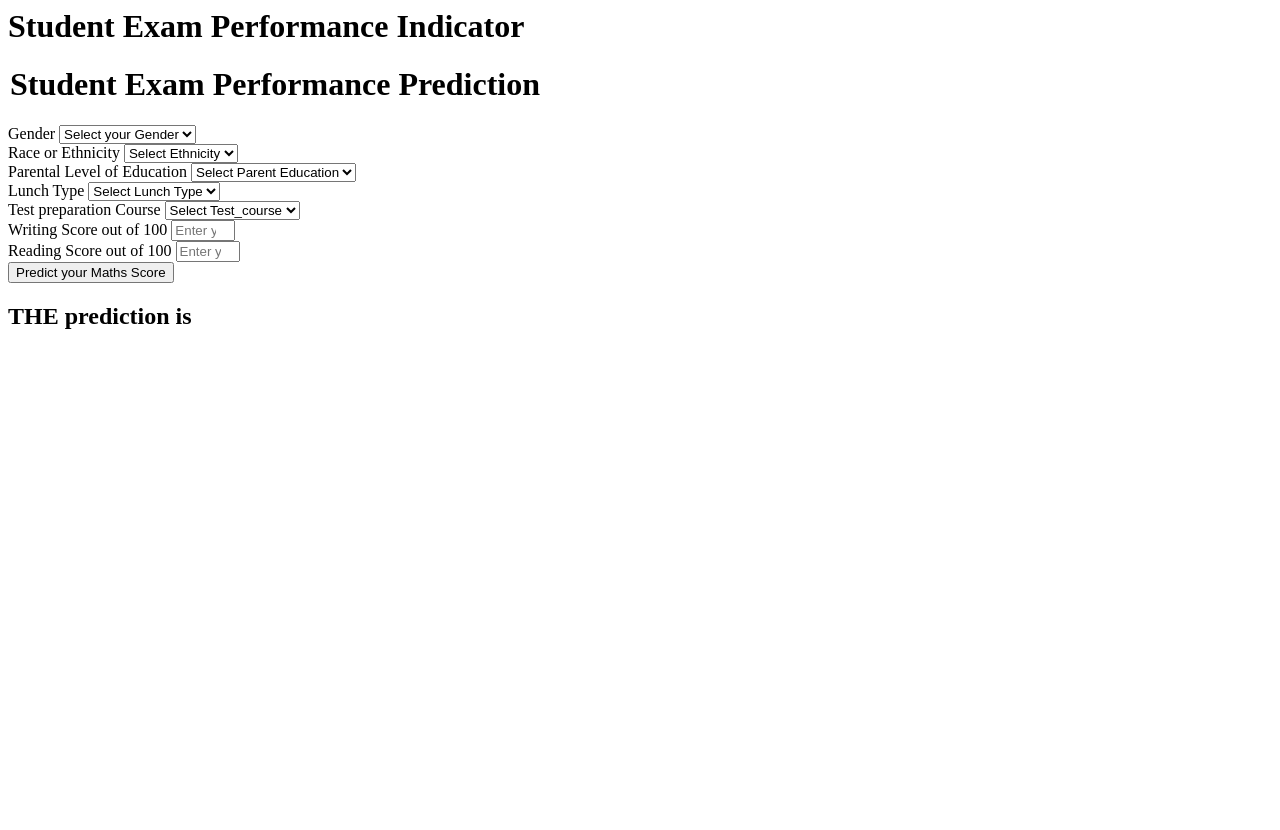
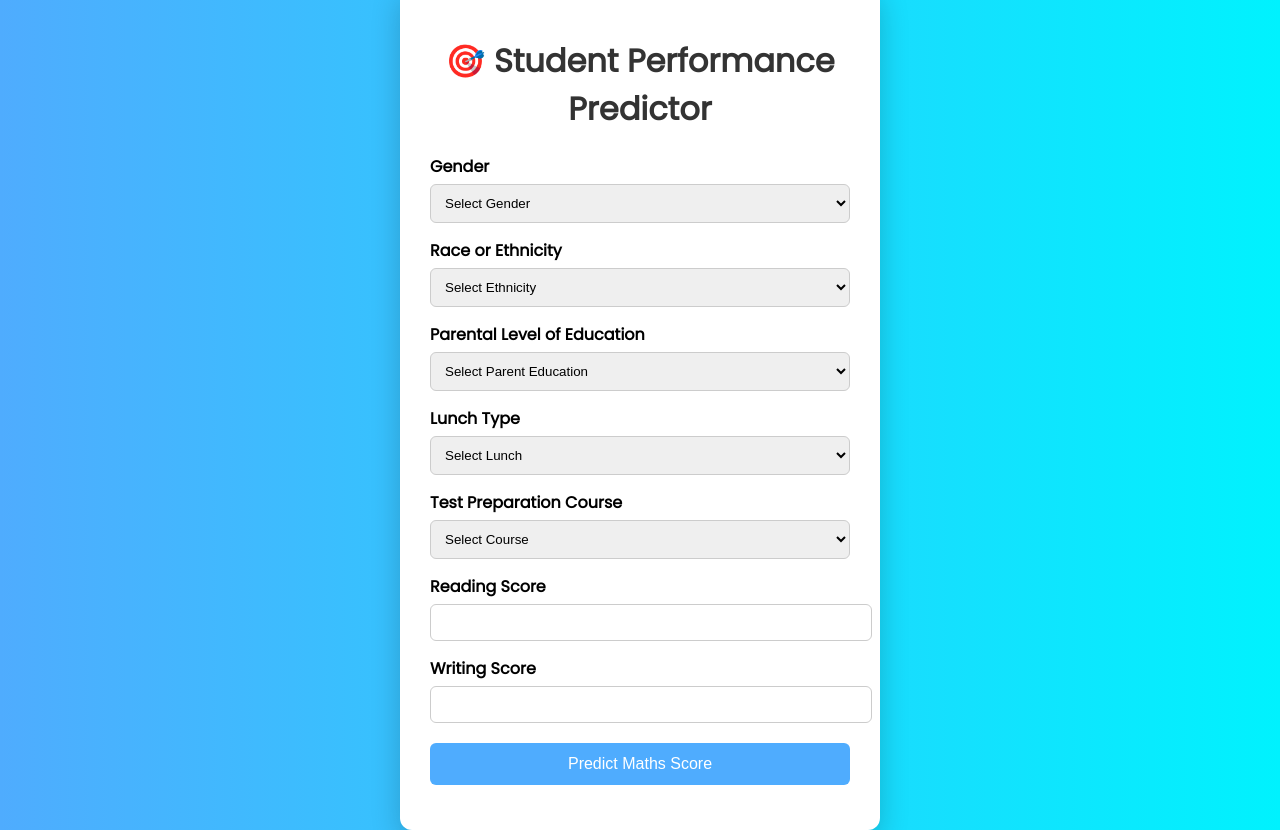
Before and after one commit to bhargavi939/mlproject, a Flask app: page / in a window 1280 px wide. Before the commit the page ends 329 px from the top, so only its background shows below. Run offline with Flask 3, Linux system fonts and the light colour scheme.

Commit message:
update homepage and transformation

```diff
--- a/src/components/data_transformation.py
+++ b/src/components/data_transformation.py
@@ -11,7 +11,7 @@ from sklearn.preprocessing import OneHotEncoder, StandardScaler
 
 from src.exception import CustomException
 from src.logger import logging
-from src.util import save_object   #  make sure file name is utils.py
+from src.util import save_object   #  make sure file name is util.py
 
 
 @dataclass
--- a/templates/home.html
+++ b/templates/home.html
@@ -1,111 +1,142 @@
-<html>
+<!DOCTYPE html>
+<html lang="en">
+<head>
+    <title>Student Performance Predictor</title>
+
+    <!-- Google Font -->
+    <link href="https://fonts.googleapis.com/css2?family=Poppins&display=swap" rel="stylesheet">
+
+    <style>
+        body {
+            font-family: 'Poppins', sans-serif;
+            background: linear-gradient(to right, #4facfe, #00f2fe);
+            display: flex;
+            justify-content: center;
+            align-items: center;
+            height: 100vh;
+        }
+
+        .login {
+            background: white;
+            padding: 30px;
+            border-radius: 12px;
+            width: 420px;
+            box-shadow: 0px 10px 30px rgba(0,0,0,0.2);
+        }
+
+        h1 {
+            text-align: center;
+            color: #333;
+        }
+
+        label {
+            font-weight: bold;
+        }
+
+        select, input {
+            width: 100%;
+            padding: 10px;
+            margin-top: 5px;
+            margin-bottom: 15px;
+            border-radius: 6px;
+            border: 1px solid #ccc;
+        }
+
+        input:focus, select:focus {
+            border-color: #4facfe;
+            outline: none;
+        }
+
+        .btn {
+            width: 100%;
+            padding: 12px;
+            background: #4facfe;
+            color: white;
+            border: none;
+            border-radius: 6px;
+            font-size: 16px;
+            cursor: pointer;
+        }
+
+        .btn:hover {
+            background: #007bff;
+        }
+
+        .result {
+            text-align: center;
+            margin-top: 20px;
+            font-size: 20px;
+            color: green;
+            font-weight: bold;
+        }
+    </style>
+</head>
+
 <body>
-    <div class="login">
-       <h1>Student Exam Performance Indicator</h1>
 
-       <form action="{{ url_for('predict_datapoint')}}" method="post">
-        <h1>
-            <legend>Student Exam Performance Prediction</legend>
-        </h1>
-        <div class="mb-3">
-            <label class="form-label">Gender</label>
-            <select class="form-control" name="gender" placeholder="Enter you Gender" required>
-                <option class="placeholder" selected disabled value="">Select your Gender</option>
-                <option value="male">
-                    Male
-                </option>
-                <option value="female">
-                    Female
-                </option>
-            </select>
-        </div>
-        <div class="mb-3">
-            <label class="form-label">Race or Ethnicity</label>
-            <select class="form-control" name="ethnicity" placeholder="Enter you ethnicity" required>
-                <option class="placeholder" selected disabled value="">Select Ethnicity</option>
-                <option value="group A">
-                    Group A
-                </option>
-                <option value="group B">
-                    Group B
-                </option>
-                <option value="group C">
-                    Group C
-                </option>
-                <option value="group D">
-                    Group D
-                </option>
-                <option value="group E">
-                    Group E
-                </option>
-            </select>
-        </div>
-        <div class="mb-3">
-            <label class="form-label">Parental Level of Education</label>
-            <select class="form-control" name="parental_level_of_education"
-                placeholder="Enter you Parent Education" required>
-                <option class="placeholder" selected disabled value="">Select Parent Education</option>
-                <option value="associate's degree">
-                    associate's degree
-                </option>
-                <option value="bachelor's degree">
-                    bachelor's degree
-                </option>
-                <option value="high school">
-                    high school
-                </option>
-                <option value="master's degree">
-                    master's degree
-                </option>
-                <option value="some college">
-                    some college
-                </option>
-                <option value="some high school">
-                    some high school
-                </option>
-            </select>
-        </div>
-        <div class="mb-3">
-            <label class="form-label">Lunch Type</label>
-            <select class="form-control" name="lunch" placeholder="Enter you Lunch" required>
-                <option class="placeholder" selected disabled value="">Select Lunch Type</option>
-                <option value="free/reduced">
-                    free/reduced
-                </option>
-                <option value="standard">
-                    standard
-                </option>
-            </select>
-        </div>
-        <div class="mb-3">
-            <label class="form-label">Test preparation Course</label>
-            <select class="form-control" name="test_preparation_course" placeholder="Enter you Course"
-                required>
-                <option class="placeholder" selected disabled value="">Select Test_course</option>
-                <option value="none">
-                    None
-                </option>
-                <option value="completed">
-                    Completed
-                </option>
-            </select>
-        </div>
-        <div class="mb-3">
-            <label class="form-label">Writing Score out of 100</label>
-            <input class="form-control" type="number" name="reading_score"
-                placeholder="Enter your Reading score" min='0' max='100' />
-        </div>
-        <div class="mb-3">
-            <label class="form-label">Reading Score out of 100</label>
-            <input class="form-control" type="number" name="writing_score"
-                placeholder="Enter your Reading Score" min='0' max='100' />
-        </div>
-        <div class="mb-3">
-            <input class="btn btn-primary" type="submit" value="Predict your Maths Score" required />
-        </div>
+<div class="login">
+    <h1>🎯 Student Performance Predictor</h1>
+
+    <form action="{{ url_for('predict_datapoint')}}" method="post">
+
+        <label>Gender</label>
+        <select name="gender" required>
+            <option disabled selected>Select Gender</option>
+            <option value="male">Male</option>
+            <option value="female">Female</option>
+        </select>
+
+        <label>Race or Ethnicity</label>
+        <select name="ethnicity" required>
+            <option disabled selected>Select Ethnicity</option>
+            <option value="group A">Group A</option>
+            <option value="group B">Group B</option>
+            <option value="group C">Group C</option>
+            <option value="group D">Group D</option>
+            <option value="group E">Group E</option>
+        </select>
+
+        <label>Parental Level of Education</label>
+        <select name="parental_level_of_education" required>
+            <option disabled selected>Select Parent Education</option>
+            <option value="associate's degree">Associate's</option>
+            <option value="bachelor's degree">Bachelor's</option>
+            <option value="high school">High School</option>
+            <option value="master's degree">Master's</option>
+            <option value="some college">Some College</option>
+        </select>
+
+        <label>Lunch Type</label>
+        <select name="lunch" required>
+            <option disabled selected>Select Lunch</option>
+            <option value="free/reduced">Free/Reduced</option>
+            <option value="standard">Standard</option>
+        </select>
+
+        <label>Test Preparation Course</label>
+        <select name="test_preparation_course" required>
+            <option disabled selected>Select Course</option>
+            <option value="none">None</option>
+            <option value="completed">Completed</option>
+        </select>
+
+        <label>Reading Score</label>
+        <input type="number" name="reading_score" min="0" max="100" required>
+
+        <label>Writing Score</label>
+        <input type="number" name="writing_score" min="0" max="100" required>
+
+        <input class="btn" type="submit" value="Predict Maths Score">
+
     </form>
-    <h2>
-       THE  prediction is {{results}}
-    </h2>
+
+    {% if results %}
+    <div class="result">
+        🎉 Predicted Math Score: {{ results }}
+    </div>
+    {% endif %}
+
+</div>
+
 </body>
 </html>
```
